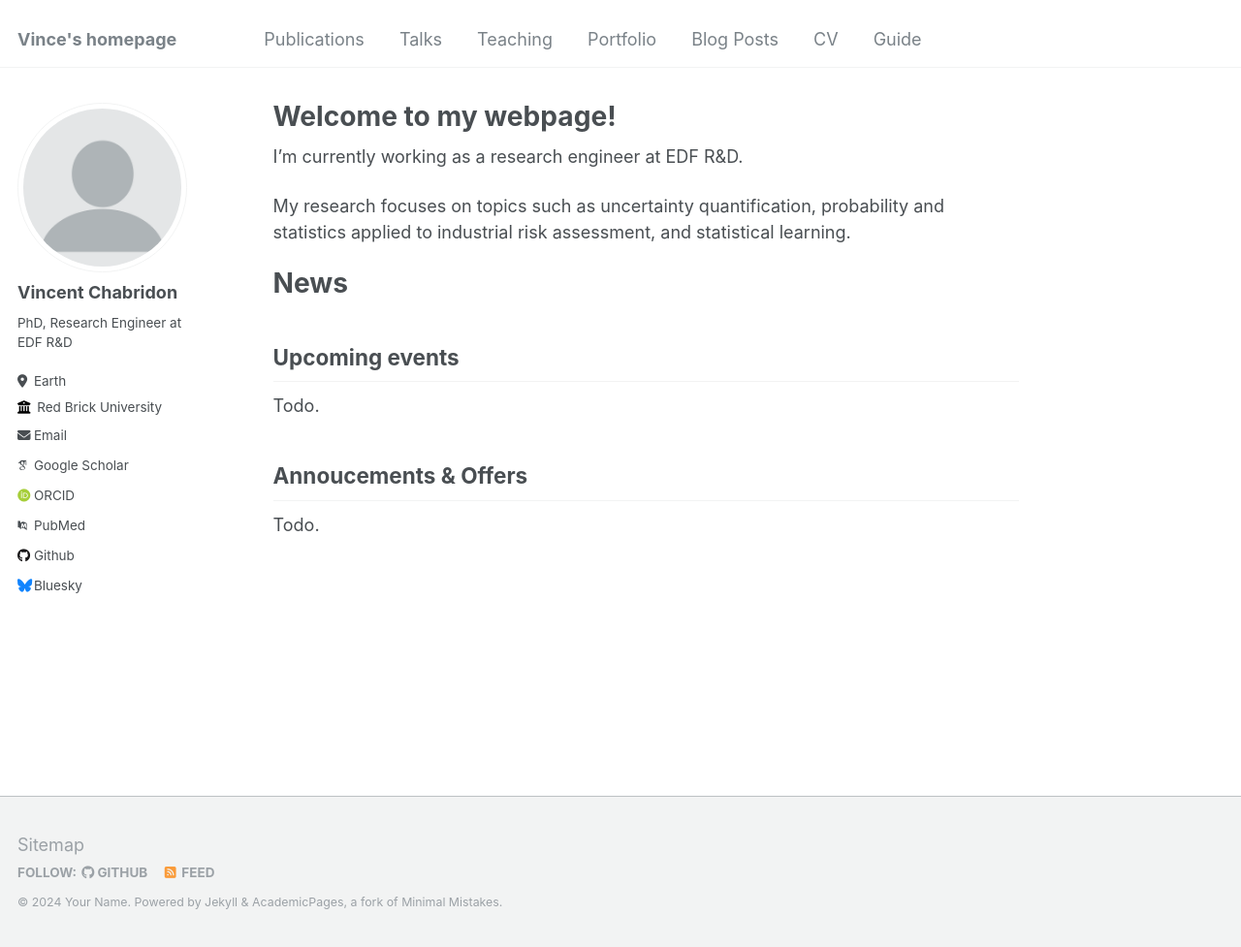
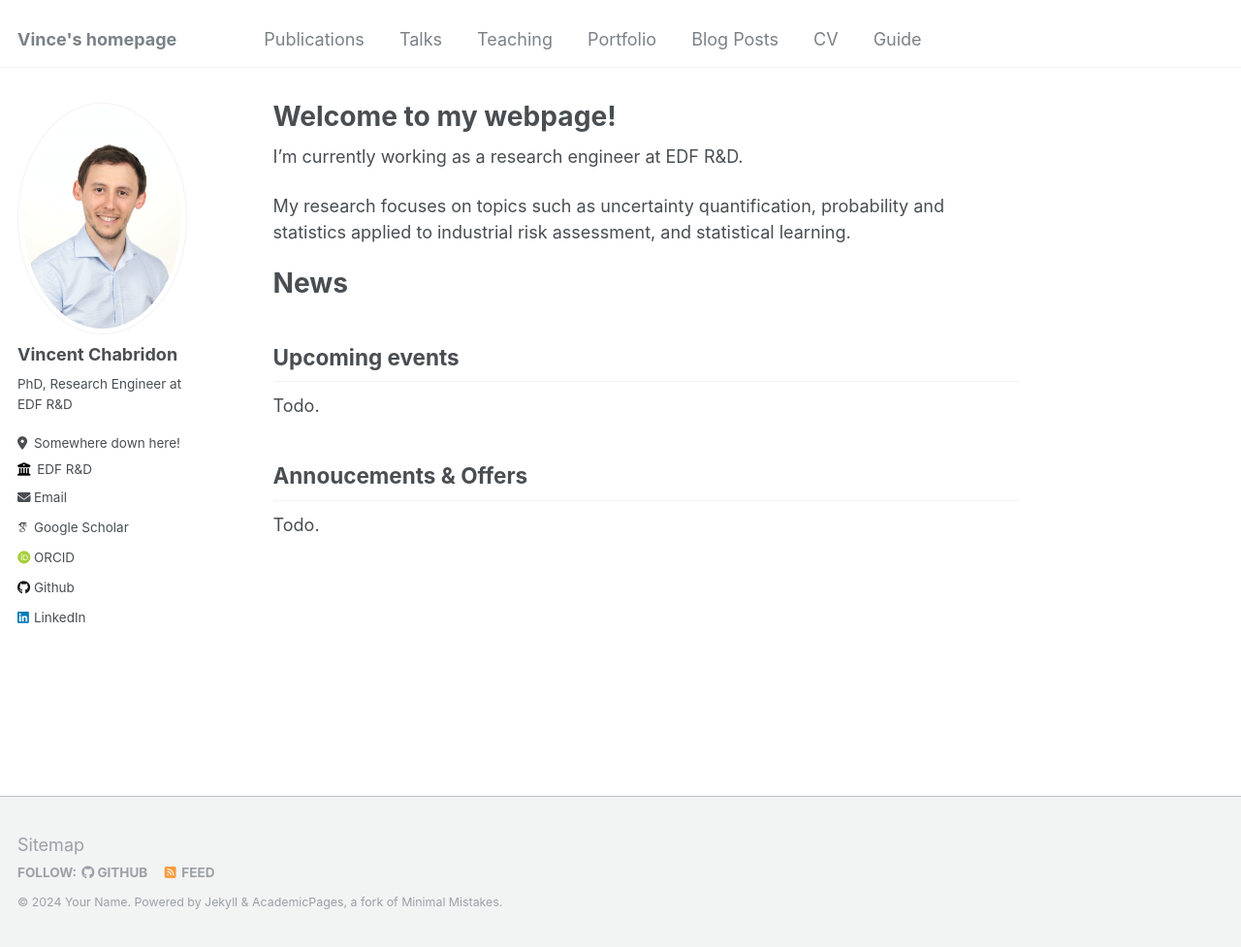
Before and after one commit to vchabri/vchabri.github.io, a Jekyll site: the page built from _pages/about.md, in a window 1280 px wide and 977 px high. Shown: the whole window at 97% size. Built offline with Jekyll 4.4.1, drawn with Linux system fonts in a browser that asks for light colours; some web fonts are replaced.

Commit message:
Update _config.yml

```diff
--- a/_config.yml
+++ b/_config.yml
@@ -21,33 +21,33 @@ repository               : "academicpages/academicpages.github.io"
 #               Additional customization can be done by editing /_includes/author-profile.html
 author:
   # Biographic information
-  avatar           : "profile.png"
+  avatar           : "small_picture_vcn.png"
   name             : "Vincent Chabridon"
   pronouns         : # example: "she/her"
   bio              : "PhD, Research Engineer at EDF R&D"
-  location         : "Earth"
-  employer         : "Red Brick University"
+  location         : "Somewhere down here!"
+  employer         : "EDF R&D"
   uri              : # URL
-  email            : "none@example.org"
+  email            : "vincent.chabridon@edf.nospam.fr(remove_nospam)"
 
   # Academic websites
   arxiv            : # URL - Update with the correct link to your profile
-  googlescholar    : "https://scholar.google.com/citations?user=PS_CX0AAAAAJ"
+  googlescholar    : "https://scholar.google.com/citations?user=xBfXuv0AAAAJ&hl=en"
   impactstory      : # URL
-  orcid            : "http://orcid.org/yourorcidurl"
-  pubmed           : "https://www.ncbi.nlm.nih.gov/pubmed/?term=john+snow"
+  orcid            : "https://orcid.org/0000-0003-0271-3795"
+  pubmed           : # "https://www.ncbi.nlm.nih.gov/pubmed/?term=john+snow"
   researchgate     : # URL
 
   # Repositories and software development
   bitbucket        : # Username - Update with your username on the site
   codepen          : # Username
   dribbble         : # Username
-  github           : "academicpages"
+  github           : "https://github.com/vchabri"
   kaggle           : # Username
   stackoverflow    : # User number or user number and name (i.e., use "1" or "1/jeff-atwood")
 
   # Social media
-  bluesky          : "bsky.app" # Replace this with you Bluesky username
+  bluesky          : # "bsky.app" # Replace this with you Bluesky username
   facebook         : # Username
   flickr           : # Username
   foursquare       : # Username
@@ -56,7 +56,7 @@ author:
   keybase          : # Username
   instagram        : # Username
   lastfm           : # Username
-  linkedin         : # Username
+  linkedin         : "https://www.linkedin.com/in/vincent-chabridon-7b749363/"
   mastodon         : # URL
   medium           : # URL
   pinterest        : # Username
@@ -120,7 +120,7 @@ yandex_site_verification :
 
 # Social Sharing
 twitter:
-  username               : &twitter
+  username               : # &twitter
 facebook:
   username               :
   app_id                 :
```
